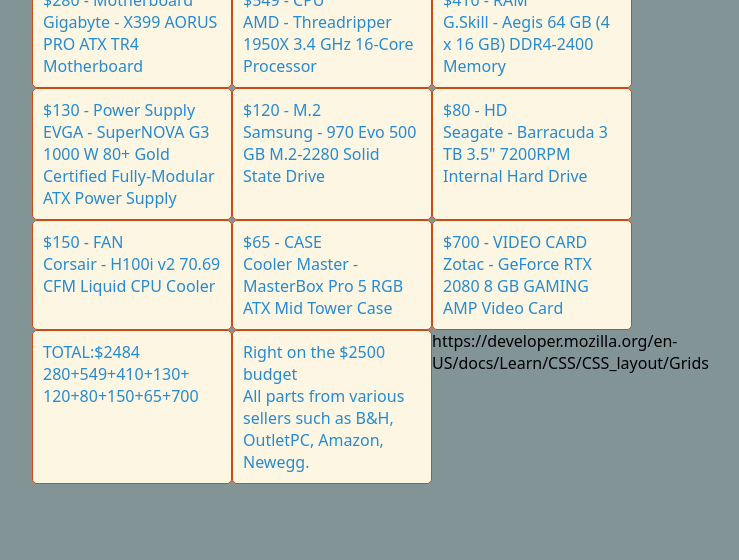
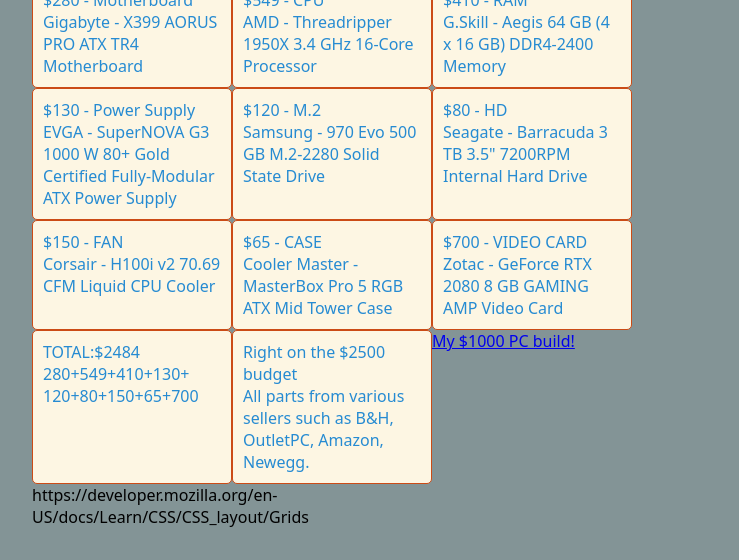
Before and after one commit to 42silasweis/42silasweis.github.io, a plain HTML site: page components.html in a window 1280 px wide. Shown: the part 254-814 px from the top of the page, without its empty margins (158-897 px from the left). Drawn offline with Linux system fonts and the light colour scheme.

Commit message:
Update components.html

```diff
--- a/components.html
+++ b/components.html
@@ -52,6 +52,8 @@
 
  <div>Right on the $2500 budget<br />All parts from various sellers such as B&H, OutletPC, Amazon, Newegg.</div>
 
+  <a href="components1000.html">My $1000 PC build!</a>
+
 https://developer.mozilla.org/en-US/docs/Learn/CSS/CSS_layout/Grids
 
 </div>
```
